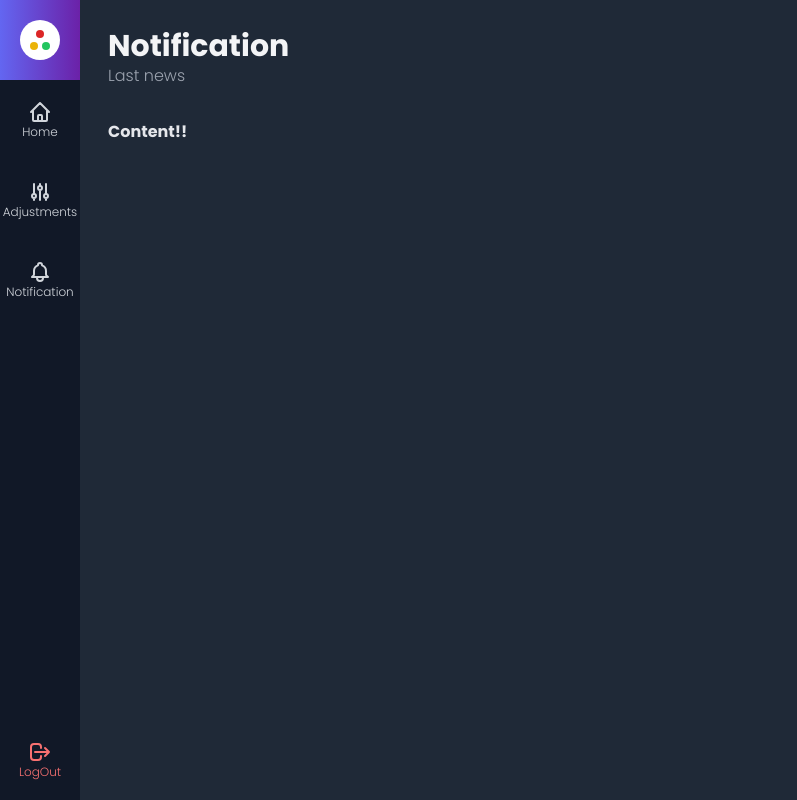
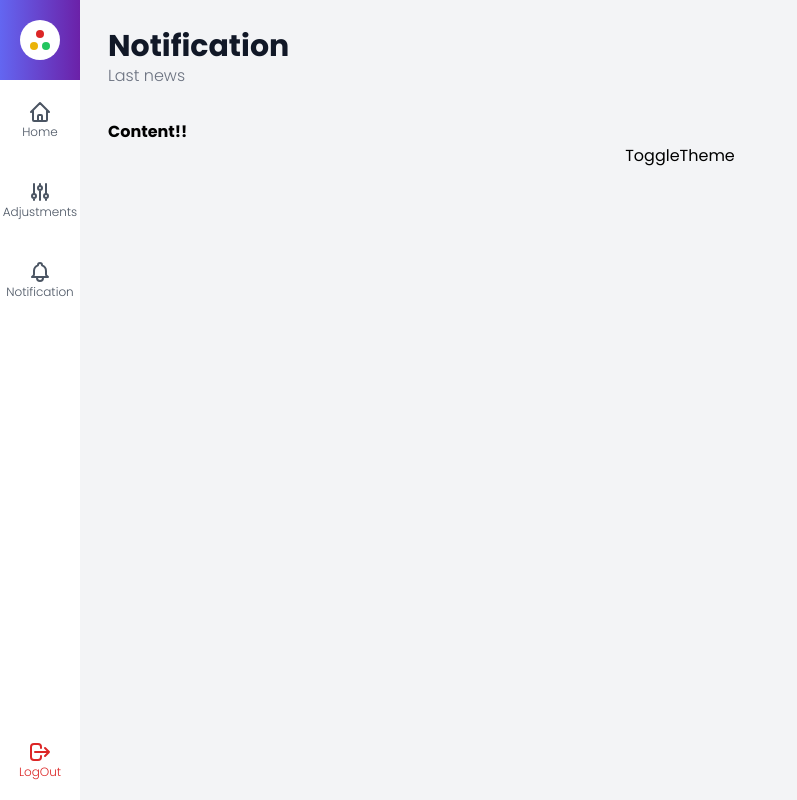
Before and after one commit to calebesg/admin-template, a Next.js app: page /notification in a window 1280 px wide. Shown: the whole page, without its empty margins (0-797 px from the left). Built offline with nearby package versions, Linux system fonts and the light colour scheme.

Commit message:
create theme context

```diff
--- a/components/template/Layout.tsx
+++ b/components/template/Layout.tsx
@@ -1,3 +1,4 @@
+import useAppData from '../../data/hook/useAppData'
 import { Content } from './Content'
 import { Header } from './Header'
 import { SideBar } from './SideBar'
@@ -9,11 +10,13 @@ interface LayoutProps {
 }
 
 export function Layout(props: LayoutProps) {
+  const { theme } = useAppData()
+
   return (
-    <div className="dark flex h-screen w-screen">
+    <div className={`${theme} flex h-screen w-screen`}>
       <SideBar />
 
-      <div className="flex-1 flex flex-col gap-8 p-7 bg-gray-100 dark:bg-gray-800">
+      <div className="flex-1 flex flex-col gap-8 p-7 bg-gray-100 dark:bg-gray-800 transition-colors">
         <Header title={props.title} subtitle={props.subtitle} />
         <Content>{props.children}</Content>
       </div>
--- a/components/template/SideBar.tsx
+++ b/components/template/SideBar.tsx
@@ -4,7 +4,7 @@ import { MenuItem } from './MenuItem'
 
 export function SideBar() {
   return (
-    <aside className="flex flex-col bg-white dark:bg-gray-900">
+    <aside className="flex flex-col bg-white dark:bg-gray-900 transition-colors">
       <div className="flex items-center justify-center w-20 h-20 bg-gradient-to-r from-indigo-500 to-purple-800">
         <Logo />
       </div>
--- /dev/null
+++ b/data/context/AppContext.tsx
@@ -0,0 +1,27 @@
+import { createContext, useState } from 'react'
+import { Theme, AppContextType } from './type'
+
+const INITIAL_STATE: AppContextType = {
+  theme: '',
+  changeTheme: () => {},
+}
+
+const AppContext = createContext<AppContextType>(INITIAL_STATE)
+
+interface AppProviderProps {
+  children: any
+}
+
+export function AppProvider(props: AppProviderProps) {
+  const [theme, setTheme] = useState<Theme>('')
+
+  const changeTheme = () => setTheme(theme === '' ? 'dark' : '')
+
+  return (
+    <AppContext.Provider value={{ theme, changeTheme }}>
+      {props.children}
+    </AppContext.Provider>
+  )
+}
+
+export default AppContext
--- /dev/null
+++ b/data/context/type.d.ts
@@ -0,0 +1,6 @@
+export type Theme = 'dark' | ''
+
+export interface AppContextType {
+  theme: Theme
+  changeTheme: () => void
+}
--- /dev/null
+++ b/data/hook/useAppData.ts
@@ -0,0 +1,6 @@
+import { useContext } from 'react'
+import AppContext from '../context/AppContext'
+
+const useAppData = () => useContext(AppContext)
+
+export default useAppData
--- a/pages/_app.tsx
+++ b/pages/_app.tsx
@@ -1,8 +1,13 @@
 import '../styles/globals.css'
 import type { AppProps } from 'next/app'
+import { AppProvider } from '../data/context/AppContext'
 
 function MyApp({ Component, pageProps }: AppProps) {
-  return <Component {...pageProps} />
+  return (
+    <AppProvider>
+      <Component {...pageProps} />
+    </AppProvider>
+  )
 }
 
 export default MyApp
--- a/pages/notification.tsx
+++ b/pages/notification.tsx
@@ -1,9 +1,13 @@
 import { Layout } from '../components/template/Layout'
+import useAppData from '../data/hook/useAppData'
 
 export default function Notification() {
+  const { changeTheme } = useAppData()
+
   return (
     <Layout title="Notification" subtitle="Last news">
       <strong>Content!!</strong>
+      <button onClick={changeTheme}>ToggleTheme</button>
     </Layout>
   )
 }
```
